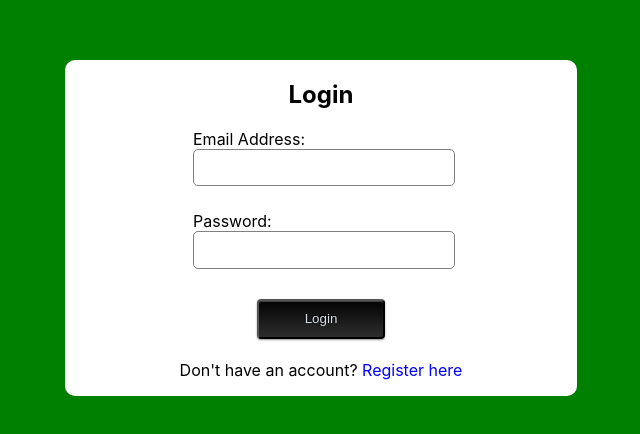
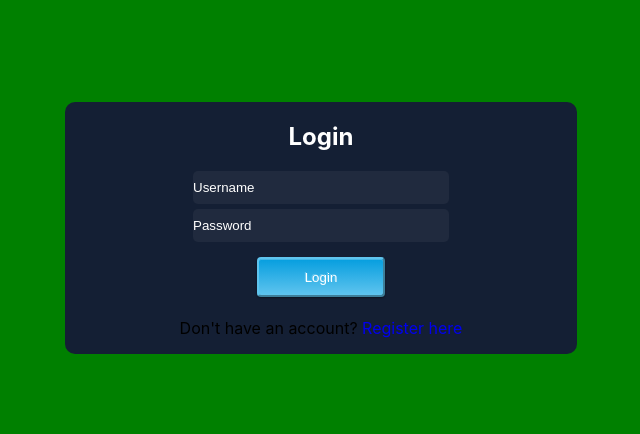
Before and after one commit to Barnie9/SportSync, a React (Create React App) app in the folder SportsSync_FE/: page /login in a window 1280 px wide. Shown: the part 172-606 px from the top of the page, without its empty margins (319-959 px from the left). Built offline with nearby package versions, Linux system fonts and the light colour scheme.

Commit message:
Register GG

```diff
--- a/SportsSync_FE/package.json
+++ b/SportsSync_FE/package.json
@@ -5,7 +5,7 @@
   "dependencies": {
     "@fortawesome/fontawesome-svg-core": "^6.4.2",
     "@fortawesome/free-solid-svg-icons": "^6.4.2",
-    "@fortawesome/react-fontawesome": "^0.2.0",
+    "@fortawesome/react-fontawesome": "github:fortawesome/react-fontawesome",
     "@testing-library/jest-dom": "^5.17.0",
     "@testing-library/react": "^13.4.0",
     "@testing-library/user-event": "^13.5.0",
--- a/SportsSync_FE/src/components/Login.tsx
+++ b/SportsSync_FE/src/components/Login.tsx
@@ -36,16 +36,9 @@ function Login() {
             <h2 className='form-title'>Login</h2>
             <form className='form-login'>
                 <div className='login-component'>
-                <label>
-                    Email Address:
-                    <input type="text" value={emailAddress} onChange={(e) => setEmailAddress(e.target.value)} />
-                </label>
-                <br />
-                <label>
-                    Password:
-                    <input type="password" value={password} onChange={(e) => setPassword(e.target.value)} />
-                </label>
-                <br />
+                    <input placeholder='Username'    type="text" value={emailAddress} onChange={(e) => setEmailAddress(e.target.value)} />
+
+                    <input  placeholder='Password'   type="password" value={password} onChange={(e) => setPassword(e.target.value)} />
                 <button className='login-button' type="button" onClick={handleLogin}>
                     Login
                 </button>
@@ -53,7 +46,7 @@ function Login() {
             </form>
             <p className='register-redirect'>
                 Don't have an account?{' '}
-                <Link to="/register" style={{ cursor: 'pointer', color: 'blue' }}>
+                <Link to="/register" >
                     Register here
                 </Link>
             </p>
--- a/SportsSync_FE/src/components/Register.tsx
+++ b/SportsSync_FE/src/components/Register.tsx
@@ -62,9 +62,9 @@ function Register() {
 
                         <div className='last-of-content-form'>
                             <input  type="text" placeholder='Username' value={username} onChange={(e) => setUsername(e.target.value)} />
-                            <div>
-                            <FontAwesomeIcon icon={solid("lock")} />
-                            </div>
+                            {/* <div>
+                            <FontAwesomeIcon icon={faEnvelope} />
+                            </div> */}
                             <i className="fa-solid fa-lock"></i>
                             <input    type="text" placeholder='Email Address' value={emailAddress} onChange={(e) => setEmailAddress(e.target.value)} />
 
--- a/SportsSync_FE/src/components/style/Login.css
+++ b/SportsSync_FE/src/components/style/Login.css
@@ -7,7 +7,7 @@
 .login-conainer{
     width: 40%;
     margin:auto;
-    background-color: white;
+    background-color: #141f34;
     border-radius: 10px;
 }
 
@@ -15,16 +15,23 @@
     display: flex;
     flex-direction: column;
 
+
 }
 
 .login-component input{
     border-radius: 5px;
     height: 2.5em;
     width: 100%;
-    border: 1px solid gray;
     margin-bottom:5px;
+    background-color: #202a3e;
+    color: white;
+    padding: 0;
+    border:  0;
 }
 
+.login-component input::placeholder{
+    color: white;
+}
 
 
 .form-login{
@@ -32,27 +39,29 @@
     margin: auto;
 }
 .login-button{
-    color: #dadee5;
-    text-shadow: -1px -1px 0 #000;
-    border-color: #000;
+    color: white;
+    text-shadow: -1px -1px 0 #5fc4ee;
+    border-color: #5fc4ee;
     box-shadow: inset 0 1px 0 0 hsla(0,0%,100%,.25), 0 1px 2px 0 rgba(0,0,0,.44);
-    background: linear-gradient(0deg,#2e2e2e 0,#030303);
+    background: linear-gradient(0deg,#5fc4ee 0,#069edf);
     max-width: 50%;
     min-width: 50%;
     height: 3em;
     cursor: pointer;
     align-self: center;
     margin:5px;
+    margin-top: 10px;
     border-radius: 4px;
     font-weight: 500;
 }
 
 .login-button:hover{
-    background: linear-gradient(0deg, #030303 0, #2e2e2e);
+    background: linear-gradient(0deg, #069edf 0, #a6bec9);
     color: #fff;
 }
 .form-title{
     text-align: center;
+    color: white;
 }
 .register-redirect{
     text-align: center;
--- a/SportsSync_FE/src/components/style/Register.css
+++ b/SportsSync_FE/src/components/style/Register.css
@@ -13,11 +13,12 @@ body{
     background-color: #141f34;
     margin:auto;
     width: 70%;
-    height: 60%;
+    height: auto;
     border-radius: 10px;
 }
 .left-side{
     flex:1;
+    display: flex;
 }
 .right-side{
     flex:1;
@@ -29,8 +30,8 @@ body{
 }
 
 .container img {
-    display: block;
-    width: 100%;
+    /* display: block; */
+    width: 80%;
     height: 50%;
     margin: auto;
     border-radius: 10px;
@@ -76,6 +77,7 @@ body{
     cursor: pointer;
     align-self: center;
     margin:5px;
+    margin-top: 10px;
     border-radius: 4px;
     font-weight: 500;
 }
```
Also changed, not shown: 1 other file (tests, documents, lock files or other folders).
